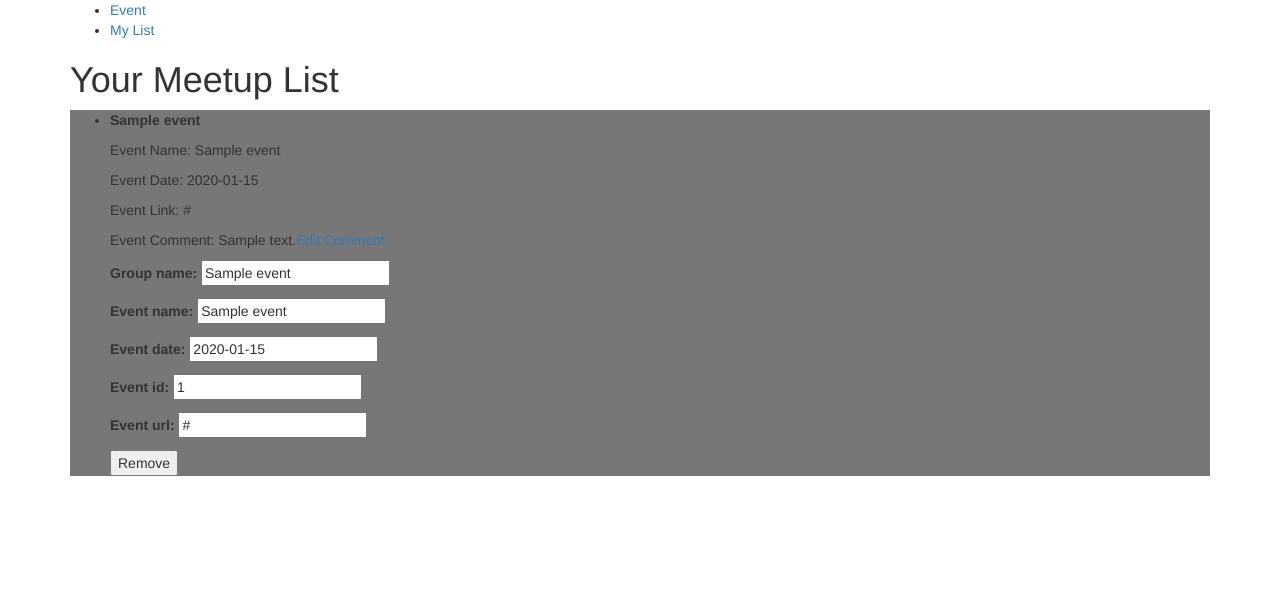
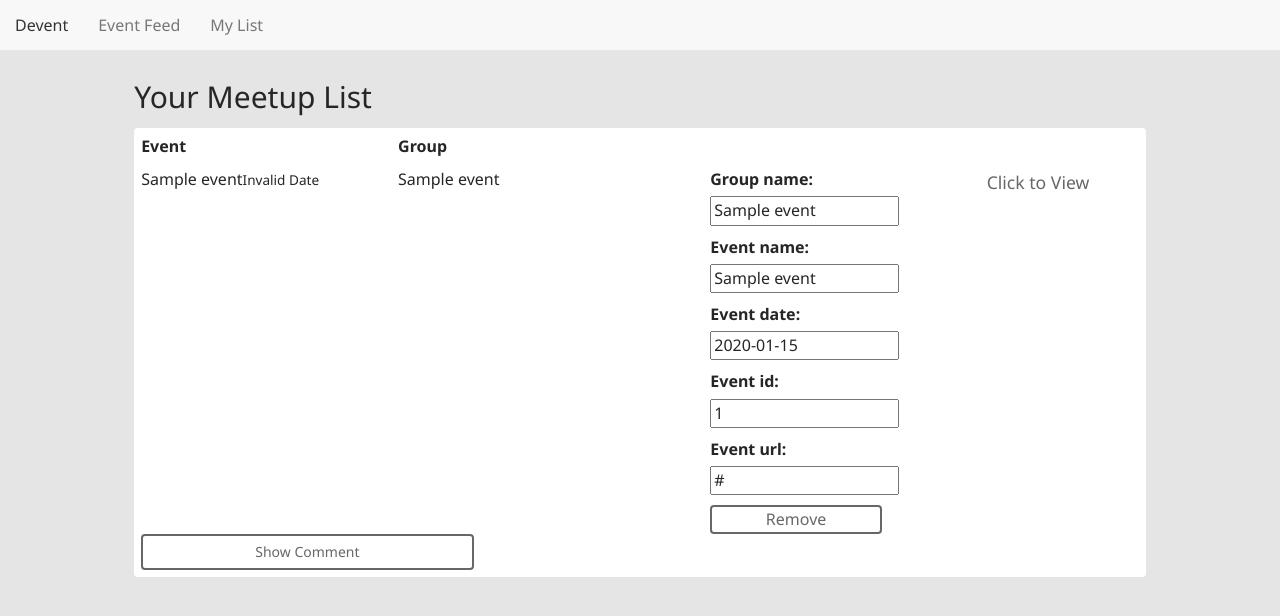
Before and after one commit to kwtucker/Python_Projects, a Django app: page /posts/edit/1/ in a window 1280 px wide. Shown: the top 616 px of the page. Run offline with Django 3.2, Linux system fonts and the light colour scheme; tables that the repository leaves empty hold one stand-in row (values such as "Sample post"); some libraries are stand-ins or nearby versions.

Commit message:
Got the basic styling and date to convert to human readable format

```diff
--- a/day1/PyEnvironments/devent/src/devent/settings.py
+++ b/day1/PyEnvironments/devent/src/devent/settings.py
@@ -38,6 +38,7 @@
     'django.contrib.messages',
     'django.contrib.staticfiles',
     'posts',
+    'django.contrib.humanize',
 ]
 
 MIDDLEWARE_CLASSES = [
@@ -114,7 +115,7 @@
 
 LANGUAGE_CODE = 'en-us'
 
-TIME_ZONE = 'UTC'
+TIME_ZONE = 'America/New_York'
 
 USE_I18N = True
 
@@ -144,4 +145,3 @@
 ]
 
 STATIC_ROOT = os.path.join(os.path.dirname(BASE_DIR), "static_cdn")
-# MEDIA_ROOT = os.path.join(os.path.dirname(BASE_DIR), "media_cdn")
--- a/day1/PyEnvironments/devent/src/posts/models.py
+++ b/day1/PyEnvironments/devent/src/posts/models.py
@@ -6,11 +6,9 @@
     group_name = models.CharField(max_length=120, null=True, blank=True)
     event_name = models.CharField(max_length=120, null=True, blank=True)
     event_date = models.CharField(max_length=120, null=True, blank=True)
-    event_id = models.CharField(max_length=255, null=True, blank=True)
-    event_url = models.CharField(max_length=120, null=True, blank=True)
-    comment = models.TextField(null=True, blank=True)
-    # timestamp = models.DateTimeField(auto_now_add=True, auto_now=False)
-    # updated = models.DateTimeField(auto_now_add=False, auto_now=True)
+    event_id   = models.CharField(max_length=255, null=True, blank=True)
+    event_url  = models.CharField(max_length=120, null=True, blank=True)
+    comment    = models.TextField(null=True, blank=True)
 
     def __unicode__(self):
         return self.title
--- a/day1/PyEnvironments/devent/src/posts/urls.py
+++ b/day1/PyEnvironments/devent/src/posts/urls.py
@@ -3,7 +3,6 @@
 from .views import (
                     event_list,
                     event_create,
-                    # post_detail,
                     event_comment_update,
                     event_delete,
                     get,
@@ -12,7 +11,6 @@
 urlpatterns = [
     url(r'^$', event_list, name='list'),
     url(r'^create/$', event_create),
-    # url(r'^(?P<id>\d+)/$', post_detail, name='detail'),
     url(r'^(?P<id>\d+)/edit/$', event_comment_update, name='update'),
     url(r'^(?P<id>\d+)/delete/$', event_delete),
     url(r'^get/$', get, name='get'),
--- a/day1/PyEnvironments/devent/src/posts/views.py
+++ b/day1/PyEnvironments/devent/src/posts/views.py
@@ -10,21 +10,12 @@
     if form.is_valid():
         instance = form.save(commit=False)
         instance.save()
-        messages.success(request, "Success Added")
-        # return HttpResponseRedirect(instance.get_absolute_url())
+        messages.success(request, "Successfully added to your list!")
         return redirect("posts:get")
     context_data = {
         'form': form,
     }
-    return render(request, "post_form.html", context_data)
-
-# def post_detail(request, id):
-#     instance = get_object_or_404(Post,id=id)
-#     context_data = {
-#         "name": instance.group_name,
-#         "instance": instance,
-#     }
-#     return render(request, "post_detail.html", context_data)
+    return render(request, "event_form.html", context_data)
 
 def event_list(request):
     queryset = Event.objects.all()
@@ -40,14 +31,13 @@
         instance = form.save(commit=False)
         instance.save()
         messages.success(request, "Saved")
-        # return HttpResponseRedirect(instance.get_absolute_url())
         return redirect("posts:list")
     context_data = {
         "name": instance.group_name,
         "instance": instance,
         "form":form,
     }
-    return render(request, "post_form.html", context_data)
+    return render(request, "event_form.html", context_data)
 
 def event_delete(request,id):
     instance = get_object_or_404(Event,id=id)
@@ -73,5 +63,4 @@
             "instance": instance,
             "form":form,
     }
-
     return render(request, "event_list.html", context_data)
--- a/day1/PyEnvironments/devent/src/static/css/main.css
+++ b/day1/PyEnvironments/devent/src/static/css/main.css
@@ -1,29 +1,62 @@
 body {
-    background: #fff;
+    background: #E5E5E5;
+    font: 400 16px/1.45 'Noto Sans', sans-serif;
+    color: #262626;
 }
 
-#feed {
-    background: #777;
+ul {
+    list-style: none;
 }
 
-#meetupfeed li {
-    content: '';
-    display: table;
-    clear: both;
-    border: 2px solid #000;
-    margin: 20px 0;
-    padding: 7px;
-    width: 100%;
+.link {
+    color: #676767;
+    font-size: 1.1em;
+    padding: 2px 15px 3px 15px;
+    text-align: center;
+    height: 32px;
+    text-decoration: none;
 }
 
-#meetupfeed li a {
-    float: right;
-    text-align: left;
-    margin: 0 10px;
+.link:hover, .btn-info:hover{
+    text-decoration: none;
+    color: #262626;
 }
 
-#meetupfeed li p {
-    text-align: left;
-    display: inline-block;
-    margin: 0 10px;
+.item {
+    background: #FFFFFF;
+    margin: 15px 0;
+    padding: 7px;
+    border-radius: 4px;
 }
+
+input[type='submit'], .btn-info {
+    background: #fff;
+    color: #676767;
+    border: 2px solid #676767;
+    border-radius: 4px;
+    outline: none;
+}
+
+input[type='submit']:hover,  .btn-info:hover {
+    background: #262626;
+    color: #EDEDED;
+    border: 2px solid #262626;
+}
+
+input[type='submit']:active, .btn-info:active{
+    border: 2px solid #fff;
+    outline: none;
+}
+
+
+h2 {
+    margin: 80px 0 0;
+}
+
+.messages .success {
+    margin: 80px 0 0 0;
+}
+
+textarea {
+    height: 8em;
+}
--- a/day1/PyEnvironments/devent/src/static/js/main.js
+++ b/day1/PyEnvironments/devent/src/static/js/main.js
@@ -1,19 +1,21 @@
 
-// $(function() {
-//     $('p#add').click(function(e) {
-//             e.preventDefault();
-//             $(this)
-//                 .empty()
-//                 .append('<p id="remove"><strong>Remove</strong></p>')
-//                 .parent()
-//                 .appendTo('#mylist ul');
+$(function() {
+    $('.btn').addClass('comShow')
+    $('.comShow').click(function(e) {
+        e.preventDefault();
+        $(this).toggleClass('comShow comHide');
+        if($(this).hasClass('comHide')) {
 
-//         });
-//     $('p#remove').click(function(e) {
-//                 e.preventDefault();
-//                 $(this).parent().click(function() {
-//                     $(this).empty().append("<p id='add'><strong>ADD</strong></p>").parent().appendTo("#feed ul");
-//                 });
-//                 // $('#done').hide();
-//             });
-// });
+            $(this).text('Hide Comment');
+        } else {
+            $(this).text('Show Comment');
+        }
+    });
+
+    $('.datetime small').each(function(index, el) {
+        JSON.stringify(el)
+        var date = Number(el.innerHTML)
+        var myDate = new Date(date);
+        $(this).text(myDate.toLocaleString())
+    });
+});
--- a/day1/PyEnvironments/devent/src/templates/base.html
+++ b/day1/PyEnvironments/devent/src/templates/base.html
@@ -6,16 +6,22 @@
     <meta http-equiv="X-UA-Compatible" content="IE=edge">
     <title>{% block head_title %}Devent{% endblock head_title %}</title>
     <link rel="stylesheet" href="https://maxcdn.bootstrapcdn.com/bootstrap/3.3.6/css/bootstrap.min.css" integrity="sha384-1q8mTJOASx8j1Au+a5WDVnPi2lkFfwwEAa8hDDdjZlpLegxhjVME1fgjWPGmkzs7" crossorigin="anonymous">
+    <link href='https://fonts.googleapis.com/css?family=Noto+Sans:400,700' rel='stylesheet' type='text/css'>
     <link rel="stylesheet" href="{% static 'css/main.css' %}" />
 </head>
 <body>
-    <section class="container">
+
+    <section class="container-fluid">
+        <section class="col-sm-12 col-md-10 col-md-offset-1">
+
+
         {% include 'nav.html'%}
         {% include 'messages_display.html'%}
         {% block content %}
 
 
         {% endblock content %}
+        </section>
     </section>
 
     <script src="https://ajax.googleapis.com/ajax/libs/jquery/1.12.0/jquery.min.js"></script>
--- a/day1/PyEnvironments/devent/src/templates/post_form.html
+++ b/day1/PyEnvironments/devent/src/templates/event_form.html
@@ -1,7 +1,7 @@
-{% extends "base.html" %}
+`{% extends "base.html" %}
 {% block head_title %}| {{ block.super }}{% endblock head_title %}
 {% block content %}
-    <h1>Form</h1>
+    <h2>Form</h2>
     <form action="" method="POST">{% csrf_token %}
         {{ form.as_p }}
         <input type="submit" value="Submit Comment"></input>
--- a/day1/PyEnvironments/devent/src/templates/event_list.html
+++ b/day1/PyEnvironments/devent/src/templates/event_list.html
@@ -1,19 +1,78 @@
 {% extends "base.html" %}
-{% block head_title %}{{ block.super }}{% endblock head_title %}
+{% block head_title %}Meetup List | {{ block.super }}{% endblock head_title %}
 {% block content %}
-    <h1>Your Meetup List</h1>
-    <section>
-    <ul id="feed">
+    <h2>Your Meetup List</h2>
+    <section class="row">
+    <ul class="col-sm-12">
     {% for obj in object_list %}
-    <li>
+        <li class="item row">
+            <div class="row">
+                <p class="hidden-xs col-sm-3"><strong>Event</strong></p>
+                <p class="hidden-xs col-sm-4"><strong>Group</strong></p>
+            </div>
+            <div class="row">
+                <p class="hidden-sm hidden-md hidden-lg hidden-xl col-md-3 datetime"><strong>Event</strong> {{ obj.event_name }} <small>{{ obj.event_date }}</small></p>
+                <p class="hidden-sm hidden-md hidden-lg hidden-xl col-md-4"><strong>Group</strong> {{ obj.group_name }}</p>
+                <p class="hidden-xs col-sm-3 col-md-3 datetime">{{ obj.event_name }}<small>{{ obj.event_date }}</small></p>
+                <p class="hidden-xs col-sm-4 col-md-3">{{ obj.group_name }}</p>
+
+                <div class="col-sm-4 col-md-6">
+                    <form class="col-xs-offset-1 col-xs-10 col-sm-12 col-md-5" action="/posts/{{ obj.id }}/delete/" method="POST">{% csrf_token %}
+                        {{ form.as_p }}
+                        <input type="hidden" name="event_id" value="{{ obj.event_id }}">
+                        <input type="hidden" name="group_name" value="{{ obj.group_name }}">
+                        <input type="hidden" name="event_name" value="{{ obj.event_name }}">
+                        <input type="hidden" name="event_name" value="{{ obj.event_date }}">
+                        <input type="hidden" name="event_url" value="{{ obj.event_url }}">
+                        <input class="col-xs-12"  type="submit" value="Remove"></input>
+                    </form>
+                    <a class="link col-xs-offset-1 col-xs-10 col-sm-12 col-md-5" href="{{ obj.event_url }}" title="Meetup Link" target="_blank">Click to View</a>
+                </div>
+            </div>
+
+            {% if obj.comment %}
+            <div class="row">
+                <div class="col-sm-12">
+                    <button type="button" class="btn btn-info col-xs-12 col-sm-4" data-toggle="collapse" data-target=".comment{{ forloop.counter }}">Show Comment</button>
+                </div>
+            </div>
+            <div class="row">
+                <div class="comment{{ forloop.counter }} collapse col-sm-12">
+                <div class="row">
+                    <p class="commenttext col-sm-12">{{ obj.comment }}</p>
+                </div>
+                <div class="row">
+                    <p class="col-sm-12"><a class="link" href="{{ obj.get_absolute_url }}" name="">Edit Comment</a></p>
+                </div>
+                </div>
+            </div>
+
+            {% else %}
+            <div class="row">
+                <div class="col-sm-3">
+                    <a class="link col-sm-12" href="{{ obj.get_absolute_url }}" name="">Add Comment</a></p>
+                </div>
+            </div>
+            {% endif %}
+
+        </li>
+
+    {% endfor %}
+
+    </ul>
+{% endblock content %}
+
+
+
+
+<!-- <li class="item">
     <p><strong>{{ obj.group_name }}</strong></p>
     <p>Event Name: {{ obj.event_name }}</p>
-    <p>Event Date: {{ obj.event_date }}</p>
     <p>Event Link: {{ obj.event_url }}</p>
     {% if obj.comment %}
     <p>Event Comment: {{ obj.comment }}<a href="{{ obj.get_absolute_url }}" name="">Edit Comment</a></p>
     {% else %}
-        <a href="{{ obj.get_absolute_url }}" name="">Add Comment</a></p>
+        <a class="link" href="{{ obj.get_absolute_url }}" name="">Add Comment</a></p>
     {% endif %}
     <form action="/posts/{{ obj.id }}/delete/" method="POST">{% csrf_token %}
         {{ form.as_p }}
@@ -25,8 +84,4 @@
         <input type="submit" value="Remove"></input>
     </form>
 
-    </li>
-    {% endfor %}
-
-    </ul>
-{% endblock content %}
+    </li> -->
--- a/day1/PyEnvironments/devent/src/templates/nav.html
+++ b/day1/PyEnvironments/devent/src/templates/nav.html
@@ -1,7 +1,8 @@
 {% block content %}
-    <nav>
-        <ul>
-            <li><a href="/posts/get/" title="">Event</a></li>
+    <nav class="navbar navbar-default navbar-fixed-top">
+        <ul class="nav navbar-nav">
+            <li><a href="/posts/" title="">Devent</a></li>
+            <li><a href="/posts/get/" title="">Event Feed</a></li>
             <li><a href="/posts/" title="">My List</a></li>
         </ul>
     </nav>
```
Also changed, not shown: day1/PyEnvironments/devent/src/posts/services.py (+12 -5 lines), day1/PyEnvironments/devent/src/templates/events.html (+31 -19 lines), day1/PyEnvironments/devent/src/templates/post_detail.html (deleted, +0 -10 lines), day1/PyEnvironments/devent/src/posts/admin.py (line endings or trailing spaces), day1/PyEnvironments/devent/src/posts/migrations/0010_remove_event_event_date.py (added), day1/PyEnvironments/devent/src/posts/migrations/0011_event_event_date.py (added).
